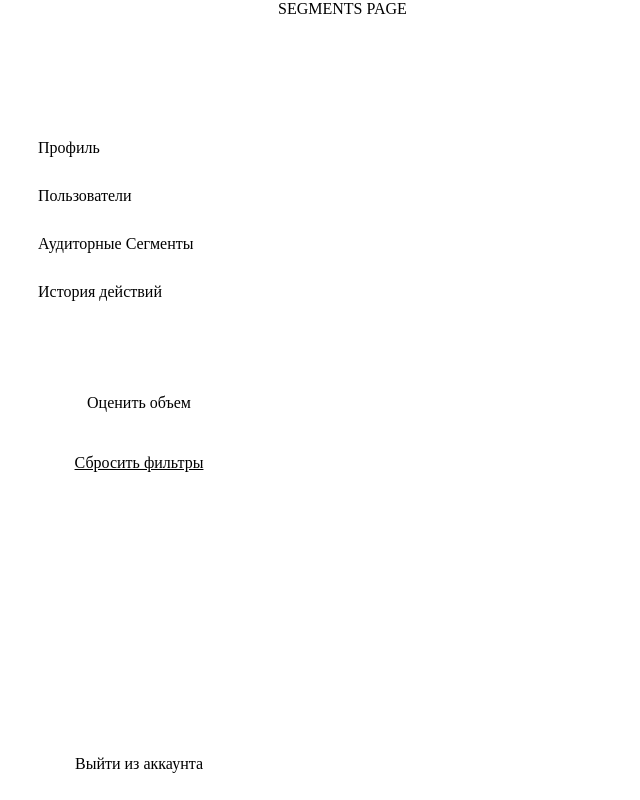
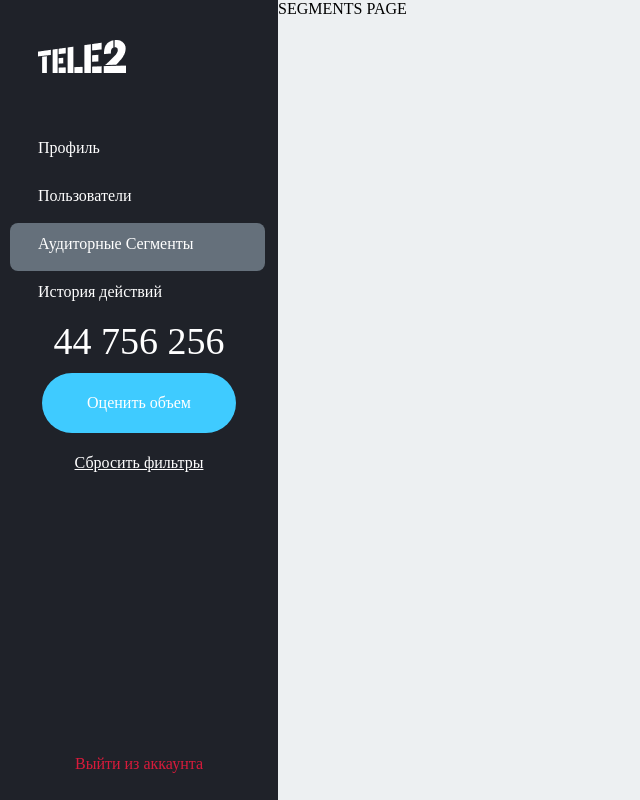
Before and after one commit to MonaMag/atd-project, a React (Create React App) app: page / in a window 1280 px wide. Shown: the whole page, without its empty margins (0-640 px from the left). Built offline with nearby package versions, Linux system fonts and the light colour scheme.

Commit message:
Add ui kit component Modal.

```diff
--- a/src/app/styles/variables/global.css
+++ b/src/app/styles/variables/global.css
@@ -1,6 +1,32 @@
 :root {
     --font-family-main: 'Tele2 TextSans Web SHORT';
     --font-family-secondary: 'Tele2 Display Serif';
+
+    --primary-bg-color: #ffffff;
+    --secondary-bg-color: #1f2229;
+    --base-bg-color: #edf0f2;
+    --select-bg-color: #65707b;
+    --primary-color: #000000;
+    --secondary-color: #ffffff;
+    --third-color: #65707b;
+
+    /*input */
+    --input-border-color: #d3d9df;
+    --activ-border-color: #3fcbff;
+    --error-border-color: #d81b3b;
+    --input-text-color: #65707b;
+    --input-text-error-color: #d81b3b;
+
+    /*btn */
+    --hovered-btn-bg: #65707b;
+    --primary-accent-btn-bg: #3fcbff;
+    --secondary-accent-btn-bg: #38ffa6;
+    --third-accent-btn-bg: #d81b3b;
+    --accent-btn-color: #d81b3b;
+
+    /*card*/
+    --card-bg: #d81b3b;
+
 /*xs*/
     --font-size-xs: 14px;
     --font-line-xs: 18px;
@@ -28,10 +54,8 @@
 
 /*Размеры*/
     --sidebar-widght: 278px;
-    --btn-height-xs: 40px;
-    --btn-height-s: 60px;
 /*Индекс*/
-    --modal-z-index: 1000;
+    --modal-z-index: 100;
     --overlay-z-index: 10;
 
 /*Цвета*/
--- a/src/shared/ui/Modal/Modal.module.scss
+++ b/src/shared/ui/Modal/Modal.module.css
@@ -6,35 +6,43 @@
     left: 0;
     opacity: 0;
     pointer-events: none;
-    z-index: 100;
+    z-index: -1;
     color: var(--primary-color);
+}
+
+.Modal.dark {
+    --bg-color: #090949;
+    --primary-color: #04ff04;
+}
+
+.overlay {
+    width: 100%;
+    height: 100%;
+    background: var(--overlay-color);
     display: flex;
+    align-items: center;
     justify-content: center;
-    align-items: center;
 }
 
 .content {
     padding: 20px;
-    border-radius: 12px;
-    background: var(--bg-color);
+    background: var(--primary-bg-color);
     transition: 0.3s transform;
     transform: scale(0.5);
     max-width: 60%;
-    z-index: var(--modal-z-index);
+    width: 557px;
+    height: 752px;
 }
 
 .opened {
     pointer-events: auto;
     opacity: 1;
     z-index: var(--modal-z-index);
-
-    .content {
-        transform: scale(1);
-    }
 }
 
-.isClosing {
-    .content {
-        transform: scale(0.2);
-    }
+.opened .content {
+    transform: scale(1);
 }
+.isClosing .content {
+    transform: scale(0.2);
+}
```
Also changed, not shown: src/shared/ui/Modal/Modal.tsx (+55 -26 lines).
